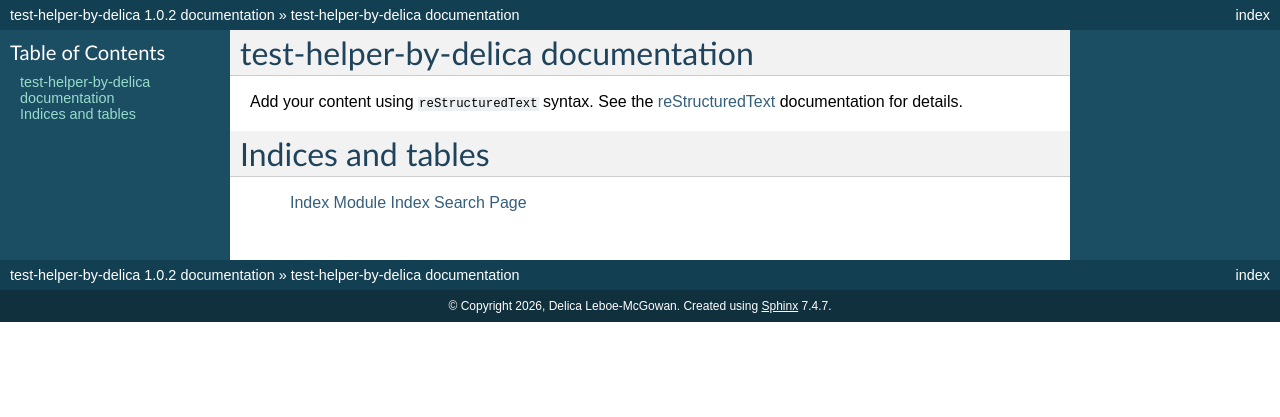
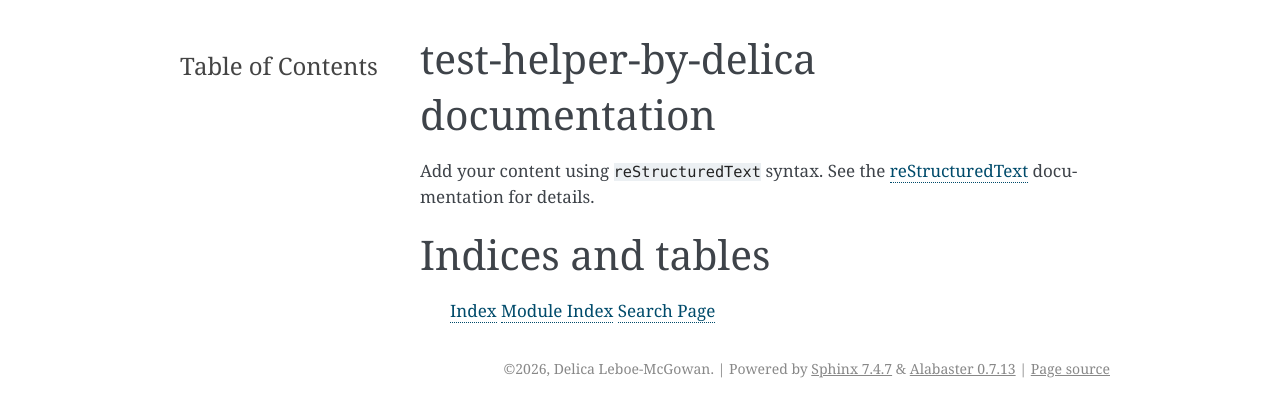
Before and after one commit to DelicaLM/test_helper_by_delica, a Sphinx documentation site: the page built from docs/source/index.rst, in a window 1280 px wide. Shown: the top 417 px of the page. Built offline with Sphinx 7.4.7, drawn with Linux system fonts in a browser that asks for light colours; pages that are not in the unit, such as notebooks, are missing from menus.

Commit message:
Added sphinx documentation support.

```diff
--- a/docs/source/conf.py
+++ b/docs/source/conf.py
@@ -30,10 +30,10 @@ exclude_patterns = []
 # -- Options for HTML output -------------------------------------------------
 # https://www.sphinx-doc.org/en/master/usage/configuration.html#options-for-html-output
 
-html_theme = 'default'
+html_theme = 'alabaster'
+html_static_path = ['_static']
 html_sidebars = {
     '**': [
-        'localtoc.html',
+        'globaltoc.html',
     ]
 }
-html_static_path = []
```
